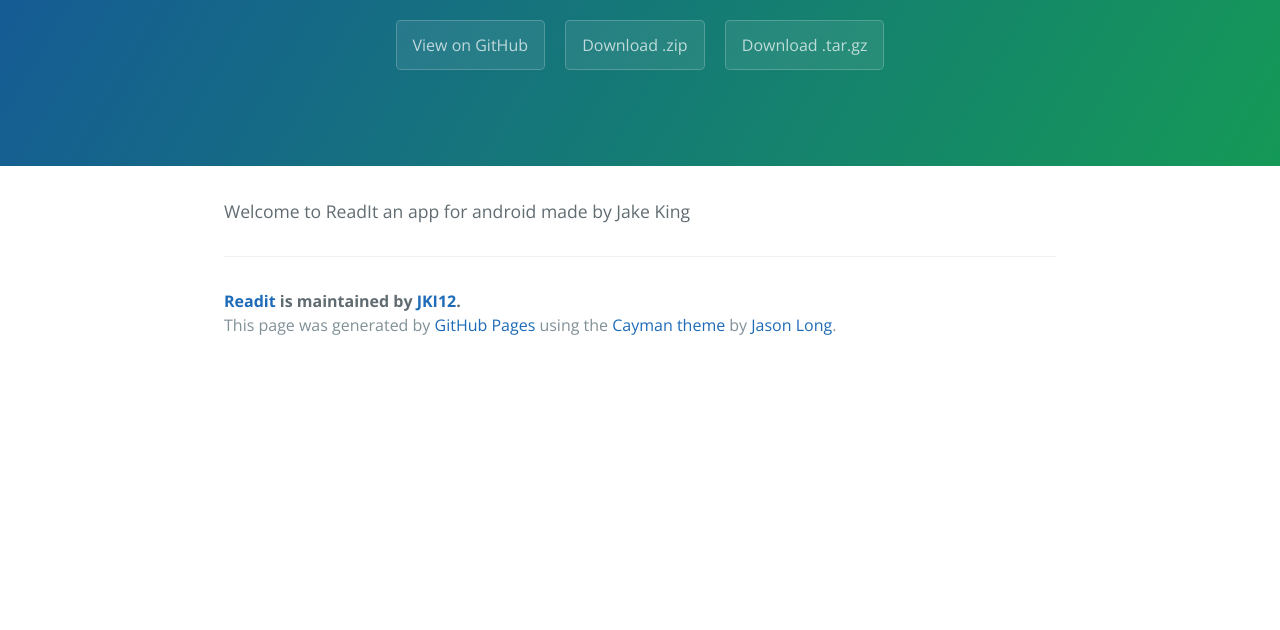
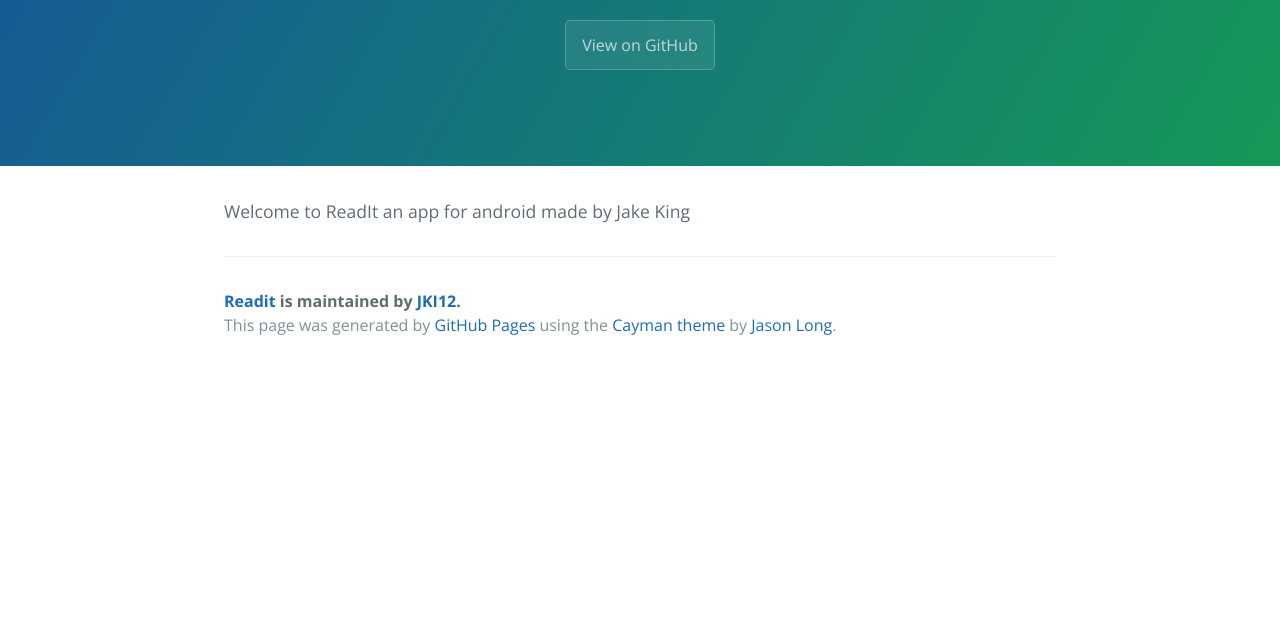
Before and after one commit to JKI12/ReadIt, a plain HTML site: page index.html in a window 1280 px wide. Shown: the part 170-800 px from the top of the page. Drawn offline with nearby package versions, Linux system fonts and the light colour scheme.

Commit message:
Update index.html

```diff
--- a/index.html
+++ b/index.html
@@ -14,8 +14,7 @@
       <h1 class="project-name">Readit</h1>
       <h2 class="project-tagline"></h2>
       <a href="https://github.com/JKI12/ReadIt" class="btn">View on GitHub</a>
-      <a href="https://github.com/JKI12/ReadIt/zipball/master" class="btn">Download .zip</a>
-      <a href="https://github.com/JKI12/ReadIt/tarball/master" class="btn">Download .tar.gz</a>
+      <!--<a href="https://github.com/JKI12/ReadIt/zipball/master" class="btn">Download .zip</a>-->
     </section>
 
     <section class="main-content">
```
